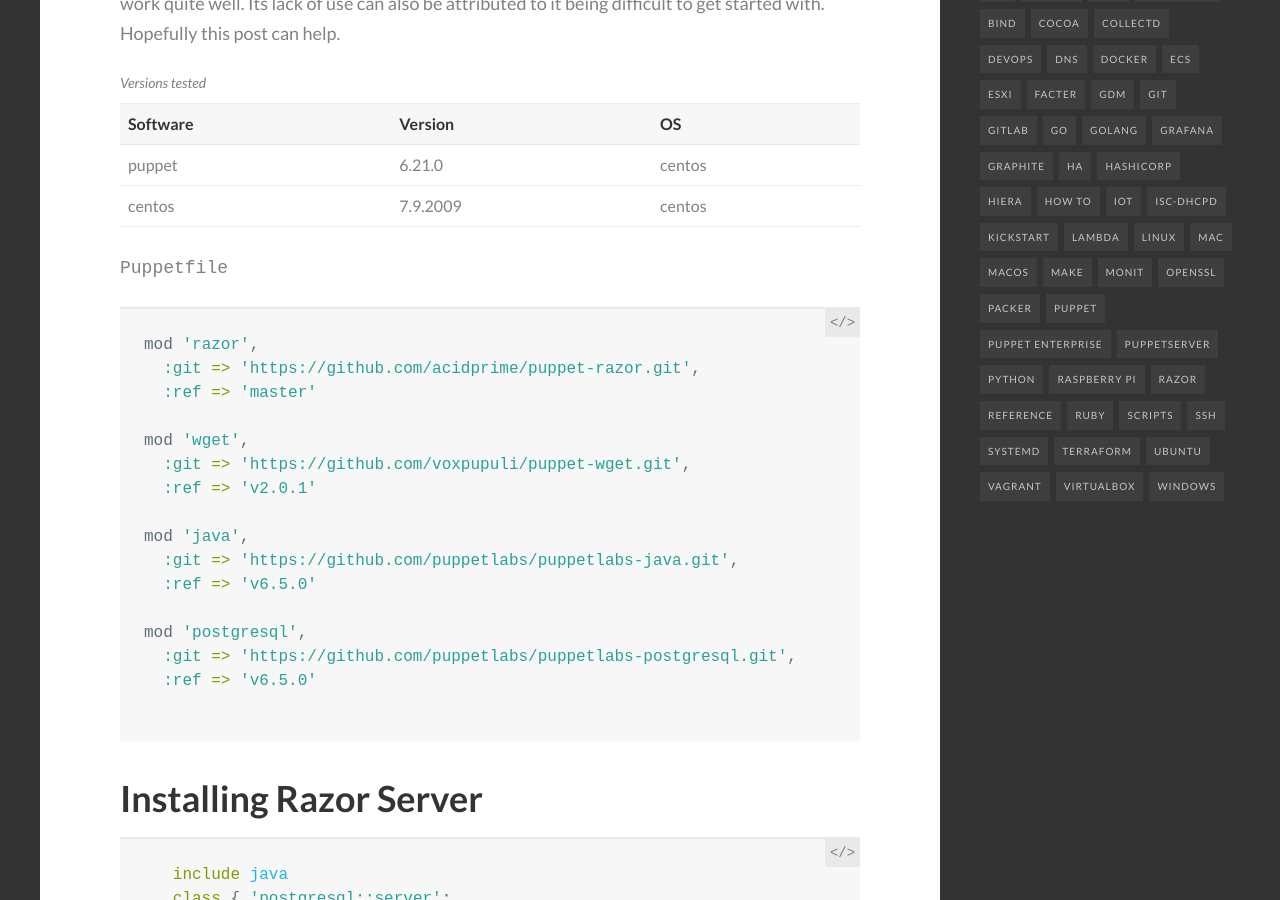
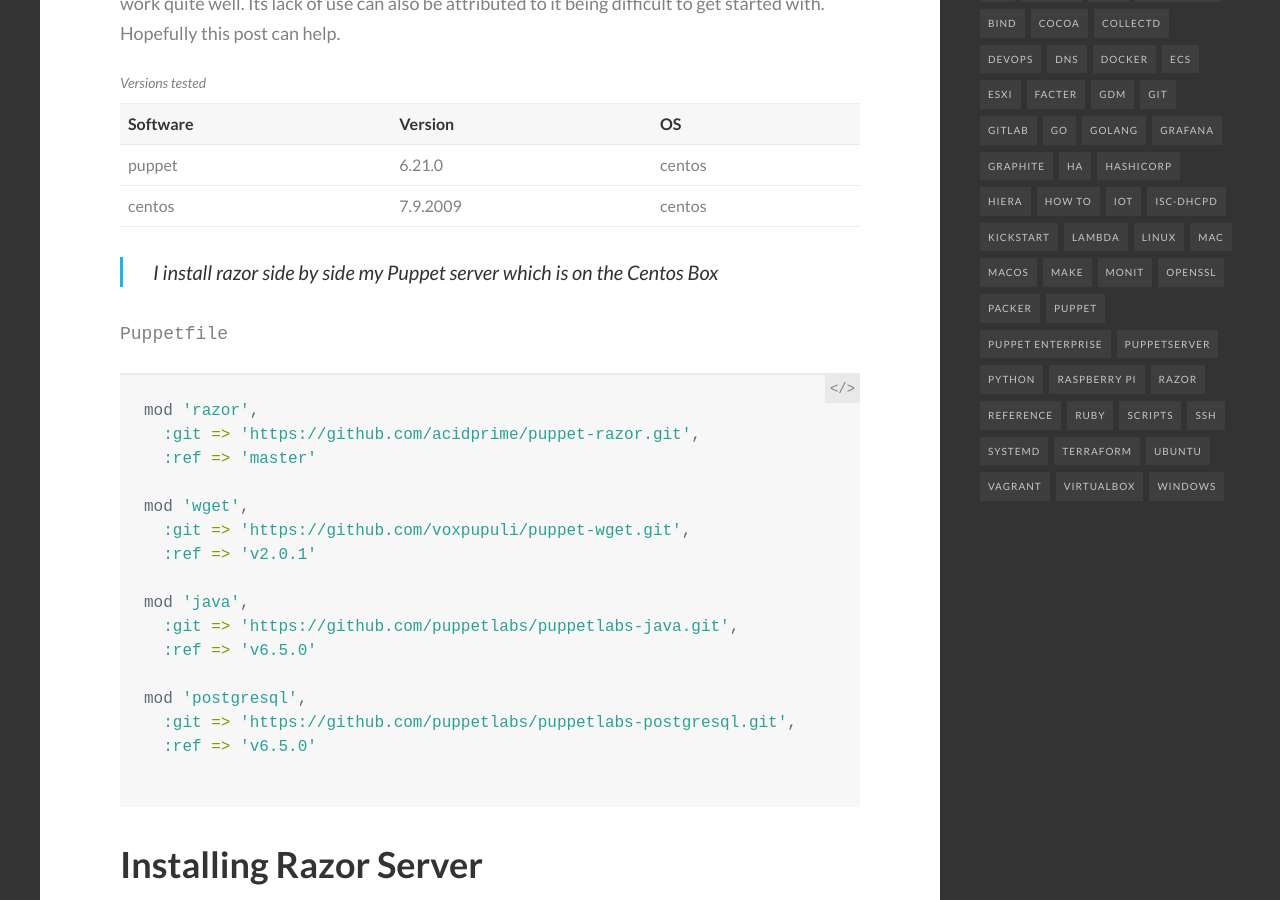
Before and after one commit to homeops-tech/homeops-tech.github.io, a Jekyll site: the page built from _posts/2020-08-09-Razor-and-Cloud-Init.md, in a window 1280 px wide and 900 px high, scrolled down 1204 px. Built offline with Jekyll 4.4.1, drawn with Linux system fonts in a browser that asks for light colours; comment, search, counter and statistics services are not loaded.

Commit message:
Add note

```diff
--- a/_posts/2020-08-09-Razor-and-Cloud-Init.md
+++ b/_posts/2020-08-09-Razor-and-Cloud-Init.md
@@ -31,6 +31,8 @@ modern tools to the mix makes it work quite well. Its lack of use can also be at
         </tr>
     </tbody>
 </table>
+
+> I install razor side by side my Puppet server which is on the Centos Box
 
 
   `Puppetfile`
```
